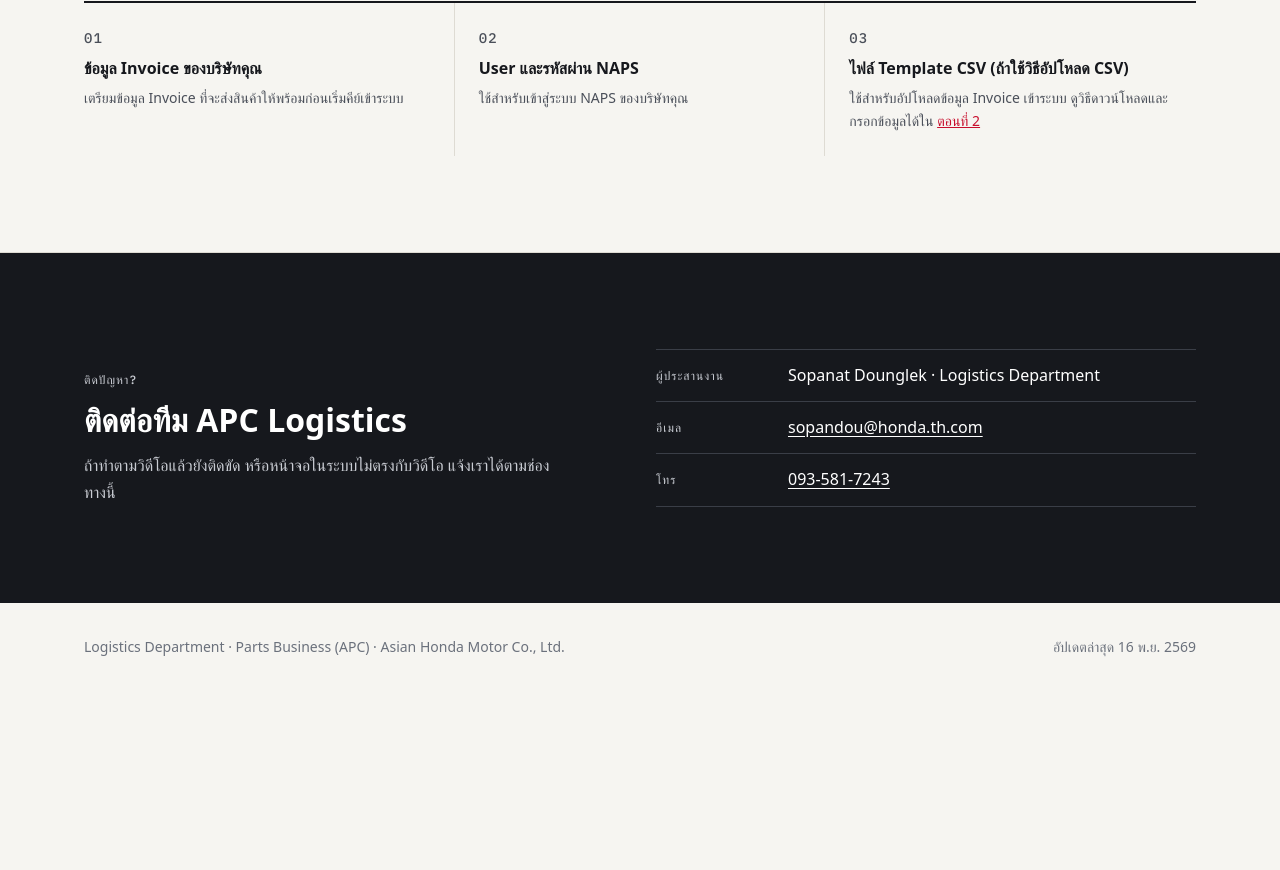
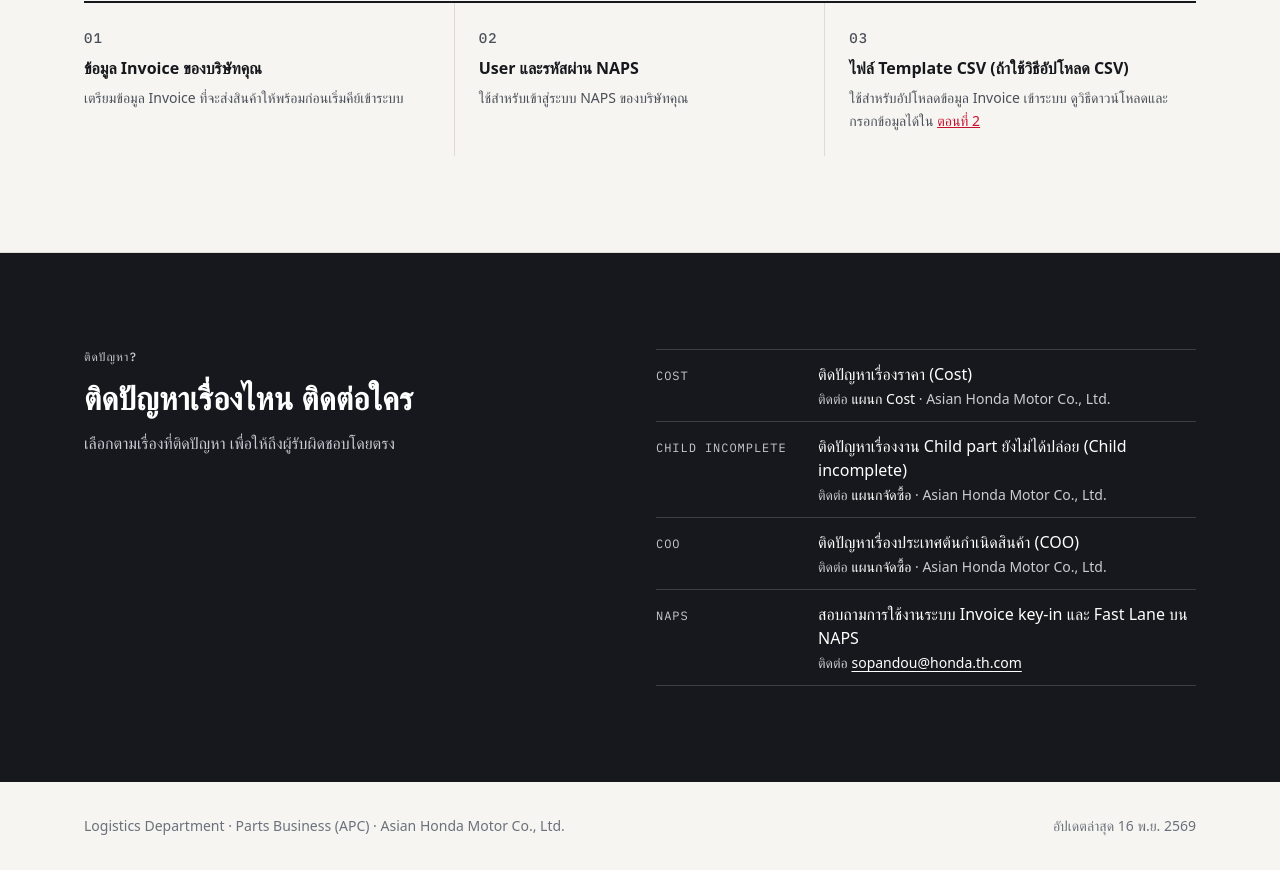
Before and after one commit to noname087/naps-supplier-guide, a plain HTML site: page index.html in a window 1280 px wide. Shown: the part 2570-3440 px from the top of the page. Before the commit the page ends 3260 px from the top, so only its background shows below. Drawn offline with Linux system fonts and the light colour scheme; a web font is replaced by a local one.

Commit message:
Route contact questions by topic (Cost, Child incomplete, COO, NAPS)
Co-Authored-By: Claude Opus 5.5 <noreply@anthropic.com>
Claude-Session: https://claude.ai/code/session_017QAn9N89yqNFEUPyheoj4k

```diff
--- a/index.html
+++ b/index.html
@@ -156,14 +156,18 @@ section.block{padding:var(--s-9) 0;border-top:1px solid var(--line)}
 /* Help */
 .help{background:var(--ink);color:#fff;border-top:0}
 .help .wrap{display:grid;grid-template-columns:1fr;gap:var(--s-6)}
-@media (min-width:900px){.help .wrap{grid-template-columns:1fr 1fr;align-items:end}}
+@media (min-width:900px){.help .wrap{grid-template-columns:1fr 1fr;align-items:start}}
 .help h2{font-size:var(--fs-h2);line-height:1.25;margin:var(--s-3) 0 var(--s-3)}
 .help p{color:#C9CCD3;margin:0;max-width:52ch}
 .help .label{color:#C9CCD3}
 .contact{list-style:none;margin:0;padding:0;border-top:1px solid #3A3E47}
-.contact li{display:grid;grid-template-columns:120px 1fr;gap:var(--s-3);padding:var(--s-3) 0;border-bottom:1px solid #3A3E47}
-.contact span{font-family:var(--mono);font-size:var(--fs-label);letter-spacing:.08em;text-transform:uppercase;color:#C9CCD3;padding-top:4px}
+.contact li{display:grid;grid-template-columns:150px 1fr;gap:var(--s-3);padding:var(--s-3) 0;border-bottom:1px solid #3A3E47}
+.contact li > span{font-family:var(--mono);font-size:var(--fs-label);letter-spacing:.08em;text-transform:uppercase;color:#C9CCD3;padding-top:4px}
 .help .ph{color:#3D2E00}
+.contact .ct{display:block;line-height:1.5}
+.contact .cto{display:block;font-size:var(--fs-small);color:#C9CCD3;line-height:1.5;margin-top:2px}
+.contact .cto b{color:#fff;font-weight:500}
+@media (max-width:520px){.contact li{grid-template-columns:1fr;gap:var(--s-1)}}
 .contact-link{color:#fff;text-decoration:underline;text-underline-offset:3px}
 .contact-link:hover{color:#C9CCD3}
 .help :focus-visible{outline-color:#93B4FF}
@@ -172,7 +176,7 @@ footer{padding:var(--s-6) 0;font-size:var(--fs-small);color:var(--ink-3)}
 footer .wrap{display:flex;flex-wrap:wrap;justify-content:space-between;gap:var(--s-3)}
 /* Contact pop-up */
 .top-link{background:none;border:0;font:inherit;color:var(--primary);cursor:pointer}
-dialog.pop{border:0;padding:0;border-radius:var(--r-2);width:min(440px,calc(100vw - 32px));max-height:calc(100vh - 32px);background:var(--surface);color:var(--ink);box-shadow:0 24px 64px rgb(22 24 29 / .28)}
+dialog.pop{border:0;padding:0;border-radius:var(--r-2);width:min(520px,calc(100vw - 32px));max-height:calc(100vh - 32px);background:var(--surface);color:var(--ink);box-shadow:0 24px 64px rgb(22 24 29 / .28)}
 dialog.pop::backdrop{background:rgb(22 24 29 / .55)}
 dialog.pop[open]{animation:pop-in .18s ease-out}
 @keyframes pop-in{from{opacity:0;transform:translateY(8px) scale(.98)}to{opacity:1;transform:none}}
@@ -186,7 +190,10 @@ dialog.pop[open]{animation:pop-in .18s ease-out}
 .pop-list li{display:grid;grid-template-columns:1fr auto;align-items:center;gap:var(--s-3);padding:var(--s-3) 0;border-bottom:1px solid var(--line)}
 .pop-list li:last-child{border-bottom:0}
 .pop-list .k{display:block;font-family:var(--mono);font-size:var(--fs-label);letter-spacing:.08em;text-transform:uppercase;color:var(--ink-3)}
-.pop-list .v{display:block;font-weight:500;word-break:break-word}
+.pop-list .v{display:block;font-weight:500;line-height:1.5;margin-top:2px}
+.pop-list .to{display:block;font-size:var(--fs-small);color:var(--ink-2);line-height:1.5;margin-top:2px}
+.pop-list .to b{color:var(--ink);font-weight:500}
+.pop-list .to a{color:var(--primary);font-weight:500;word-break:break-all}
 .pop-list a.v{color:var(--ink)}
 .pop-list a.v:hover{color:var(--primary)}
 .copy{min-height:36px;padding:0 var(--s-3);border:1px solid var(--line);background:var(--surface);border-radius:var(--r-1);font:inherit;font-size:var(--fs-small);color:var(--ink-2);cursor:pointer;white-space:nowrap}
@@ -332,13 +339,14 @@ dialog.pop[open]{animation:pop-in .18s ease-out}
     <div class="wrap">
       <div>
         <p class="label">ติดปัญหา?</p>
-        <h2 id="help-h">ติดต่อทีม APC Logistics</h2>
-        <p>ถ้าทำตามวิดีโอแล้วยังติดขัด หรือหน้าจอในระบบไม่ตรงกับวิดีโอ แจ้งเราได้ตามช่องทางนี้</p>
+        <h2 id="help-h"><span class="nw">ติดปัญหาเรื่องไหน</span> <span class="nw">ติดต่อใคร</span></h2>
+        <p>เลือกตามเรื่องที่ติดปัญหา เพื่อให้ถึงผู้รับผิดชอบโดยตรง</p>
       </div>
       <ul class="contact">
-        <li><span>ผู้ประสานงาน</span><div>Sopanat Dounglek · Logistics Department</div></li>
-        <li><span>อีเมล</span><div><a class="contact-link" href="mailto:sopandou@honda.th.com">sopandou@honda.th.com</a></div></li>
-        <li><span>โทร</span><div><a class="contact-link" href="tel:0935817243">093-581-7243</a></div></li>
+        <li><span>Cost</span><div><span class="ct">ติดปัญหาเรื่องราคา (Cost)</span><span class="cto">ติดต่อ <b>แผนก Cost</b> · Asian Honda Motor Co., Ltd.</span></div></li>
+        <li><span>Child incomplete</span><div><span class="ct">ติดปัญหาเรื่องงาน Child part ยังไม่ได้ปล่อย (Child incomplete)</span><span class="cto">ติดต่อ <b>แผนกจัดซื้อ</b> · Asian Honda Motor Co., Ltd.</span></div></li>
+        <li><span>COO</span><div><span class="ct">ติดปัญหาเรื่องประเทศต้นกำเนิดสินค้า (COO)</span><span class="cto">ติดต่อ <b>แผนกจัดซื้อ</b> · Asian Honda Motor Co., Ltd.</span></div></li>
+        <li><span>NAPS</span><div><span class="ct">สอบถามการใช้งานระบบ Invoice key-in และ Fast Lane บน NAPS</span><span class="cto">ติดต่อ <a class="contact-link" href="mailto:sopandou@honda.th.com">sopandou@honda.th.com</a></span></div></li>
       </ul>
     </div>
   </section>
@@ -474,23 +482,22 @@ dialog.pop[open]{animation:pop-in .18s ease-out}
   <div class="pop-head">
     <div>
       <p class="label">ติดต่อสอบถาม</p>
-      <h2 id="pop-title">ทีม APC Logistics</h2>
-      <p id="pop-desc">ติดปัญหาการใช้ NAPS หรือหน้าจอไม่ตรงกับวิดีโอ ติดต่อได้ที่</p>
+      <h2 id="pop-title"><span class="nw">ติดปัญหาเรื่องไหน</span> <span class="nw">ติดต่อใคร</span></h2>
+      <p id="pop-desc">เลือกตามเรื่องที่ติดปัญหา เพื่อให้ถึงผู้รับผิดชอบโดยตรง</p>
     </div>
     <button class="pop-close" type="button" data-close aria-label="ปิด">
       <svg viewBox="0 0 20 20" fill="none" stroke="currentColor" stroke-width="1.8" aria-hidden="true"><path d="M5 5l10 10M15 5L5 15"/></svg>
     </button>
   </div>
   <ul class="pop-list">
-    <li><div><span class="k">ผู้ประสานงาน</span><span class="v">Sopanat Dounglek · Logistics Department</span></div></li>
-    <li><div><span class="k">อีเมล</span><a class="v" href="mailto:sopandou@honda.th.com">sopandou@honda.th.com</a></div>
-        <button class="copy" type="button" data-copy="sopandou@honda.th.com">คัดลอก</button></li>
-    <li><div><span class="k">โทร</span><a class="v" href="tel:0935817243">093-581-7243</a></div>
-        <button class="copy" type="button" data-copy="093-581-7243">คัดลอก</button></li>
+    <li><div><span class="k">Cost</span><span class="v">ติดปัญหาเรื่องราคา (Cost)</span><span class="to">ติดต่อ <b>แผนก Cost</b> · Asian Honda Motor Co., Ltd.</span></div></li>
+    <li><div><span class="k">Child incomplete</span><span class="v">ติดปัญหาเรื่องงาน Child part ยังไม่ได้ปล่อย (Child incomplete)</span><span class="to">ติดต่อ <b>แผนกจัดซื้อ</b> · Asian Honda Motor Co., Ltd.</span></div></li>
+    <li><div><span class="k">COO</span><span class="v">ติดปัญหาเรื่องประเทศต้นกำเนิดสินค้า (COO)</span><span class="to">ติดต่อ <b>แผนกจัดซื้อ</b> · Asian Honda Motor Co., Ltd.</span></div></li>
+    <li><div><span class="k">NAPS</span><span class="v">สอบถามการใช้งานระบบ Invoice key-in และ Fast Lane บน NAPS</span><span class="to">ติดต่อ <a href="mailto:sopandou@honda.th.com">sopandou@honda.th.com</a></span></div>
+        <button class="copy" type="button" data-copy="sopandou@honda.th.com" aria-label="คัดลอกอีเมล sopandou@honda.th.com">คัดลอก</button></li>
   </ul>
   <div class="pop-foot">
-    <a class="btn btn-primary" href="mailto:sopandou@honda.th.com">ส่งอีเมล</a>
-    <a class="btn btn-secondary" href="tel:0935817243">โทรหา</a>
+    <a class="btn btn-primary" href="mailto:sopandou@honda.th.com?subject=%E0%B8%AA%E0%B8%AD%E0%B8%9A%E0%B8%96%E0%B8%B2%E0%B8%A1%E0%B8%81%E0%B8%B2%E0%B8%A3%E0%B9%83%E0%B8%8A%E0%B9%89%E0%B8%87%E0%B8%B2%E0%B8%99%20NAPS">ส่งอีเมลสอบถามการใช้งาน NAPS</a>
   </div>
 </dialog>
 
```
